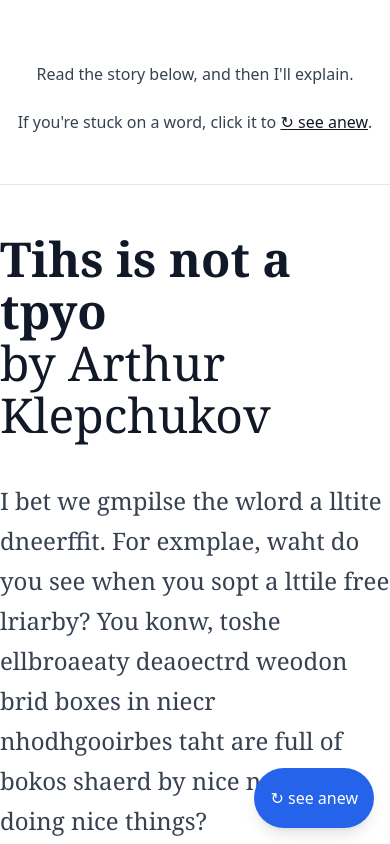
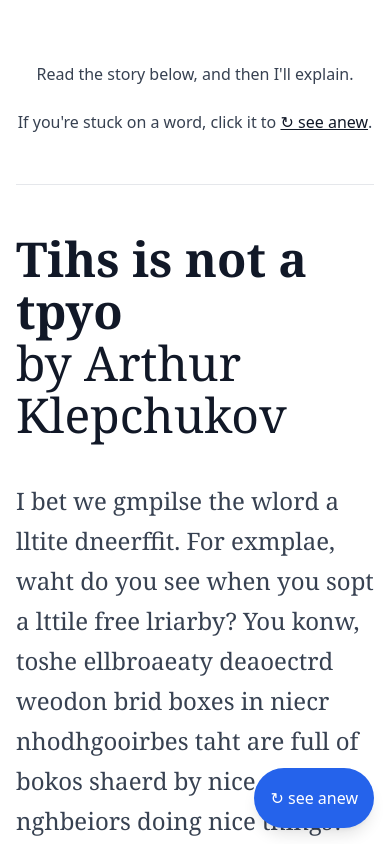
Before and after one commit to avk/not-a-typo, a plain HTML site: page index.html in a window 390 px wide. Shown: the top 844 px of the page. Drawn offline with nearby package versions, Linux system fonts and the light colour scheme.

Commit message:
padding for mobile readability

```diff
--- a/index.html
+++ b/index.html
@@ -8,7 +8,7 @@
     <title>Tihs is not a tpyo.</title>
   </head>
 
-  <body>
+  <body class="px-4 mb-20">
 
     <main class="prose mx-auto">
 
```
